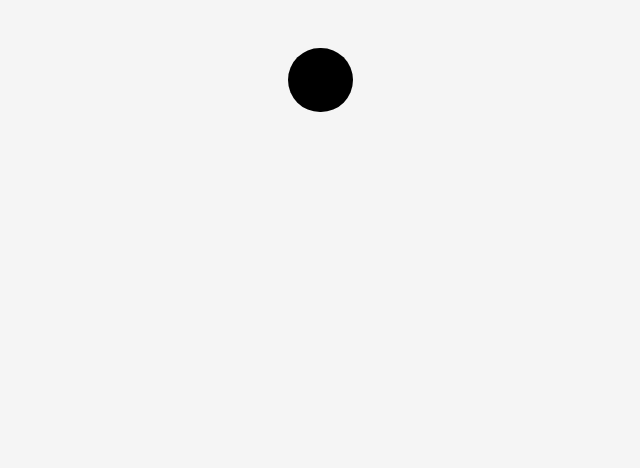
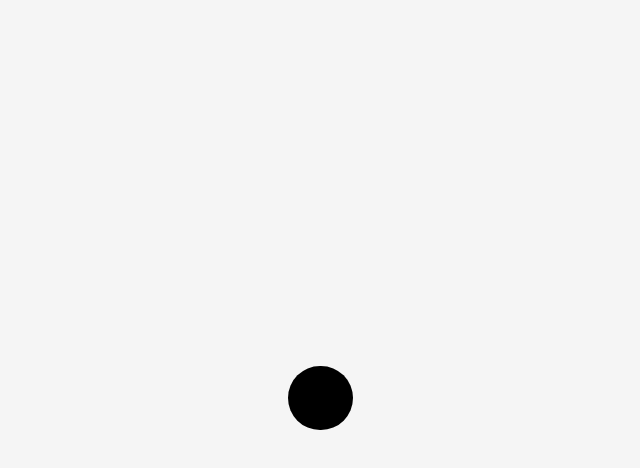
Before and after one commit to William2716057/morseButton, a website: page index.html in a window 1280 px wide. Shown: the whole page, without its empty margins (107-747 px from the left). Drawn offline with nearby package versions, Linux system fonts and the light colour scheme.

Commit message:
button changed

```diff
--- a/style.css
+++ b/style.css
@@ -1,11 +1,14 @@
 body {
     background-color: whitesmoke;
-    margin-top: 30px;
+    display: flex;
+    justify-content: center;
+    align-items: center;
+    height: 100vh;
+    margin: 0;
 }
 
 .row {
     width: 525px;
-    margin: 0 auto;
 }
 
 .wrapper {
```
